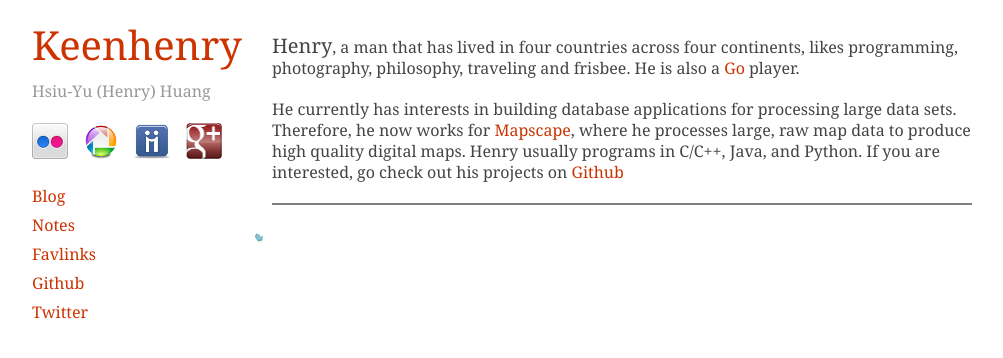
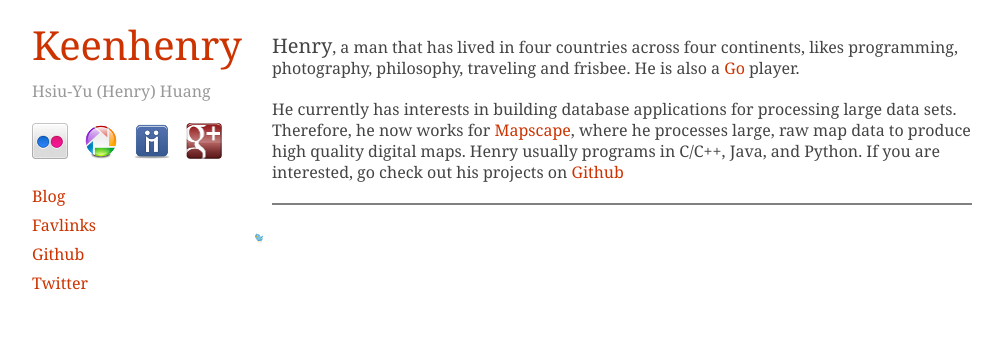
Before and after one commit to keenhenry/keenhenry.github.com, a Jekyll site: the page built from index.html, in a window 1280 px wide. Shown: the top 358 px of the page, without its empty margins (138-1141 px from the left). Built offline with Jekyll 4.4.1, drawn with Linux system fonts in a browser that asks for light colours; nearby versions of some CDN libraries; a script that is not in the unit is left out.

Commit message:
removed notes.html link

```diff
--- a/_layouts/default.html
+++ b/_layouts/default.html
@@ -63,7 +63,6 @@
 
           <ul>
             <li><a href="/blog.html">Blog</a></li>
-            <li><a href="/notes.html">Notes</a></li>
             <li><a href="/links.html" >Favlinks</a></li>
             <li><a href="http://github.com/keenhenry">Github</a></li>
             <li><a href="http://twitter.com/#!/keenhenry">Twitter</a></li>
```
